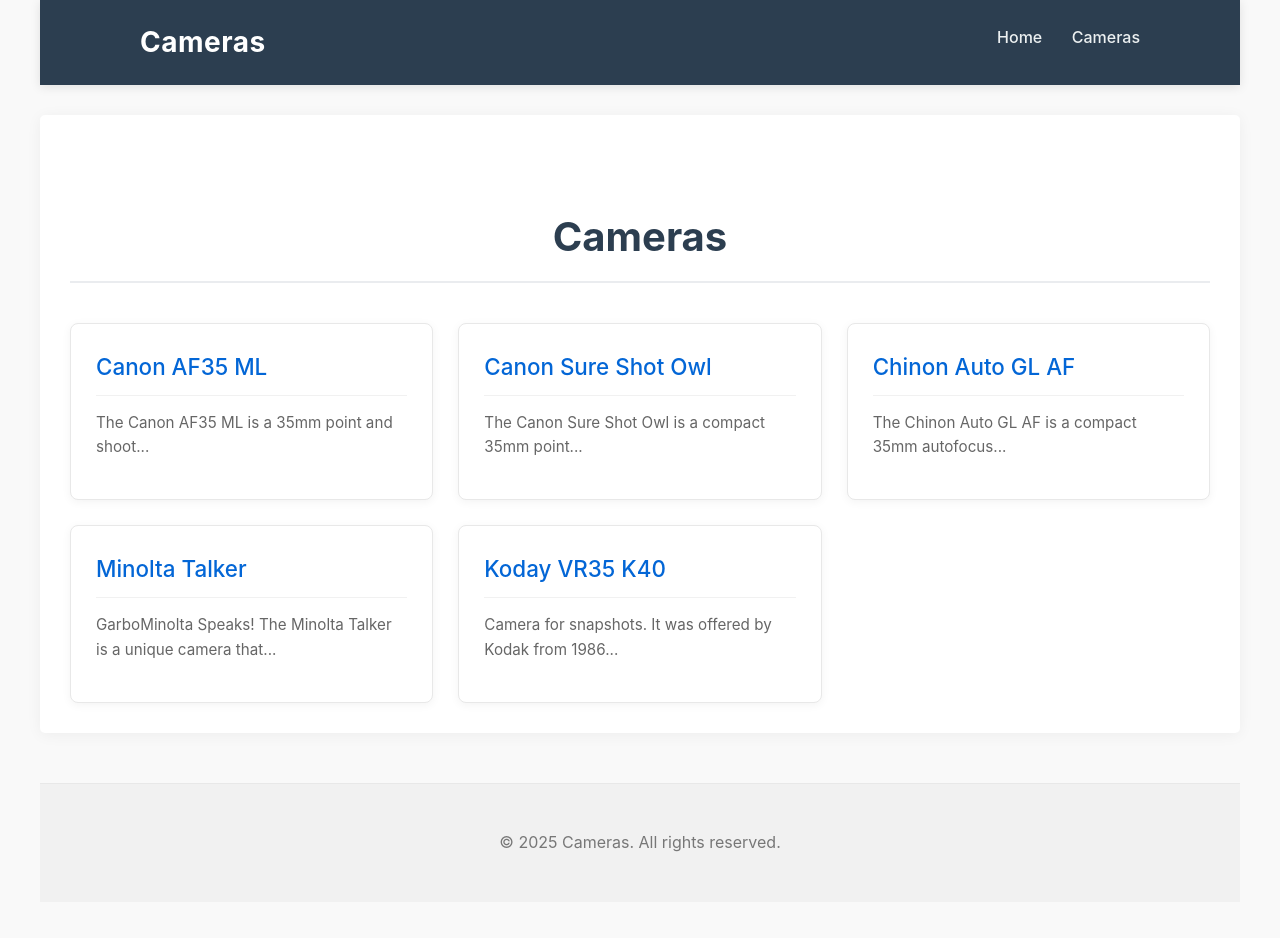
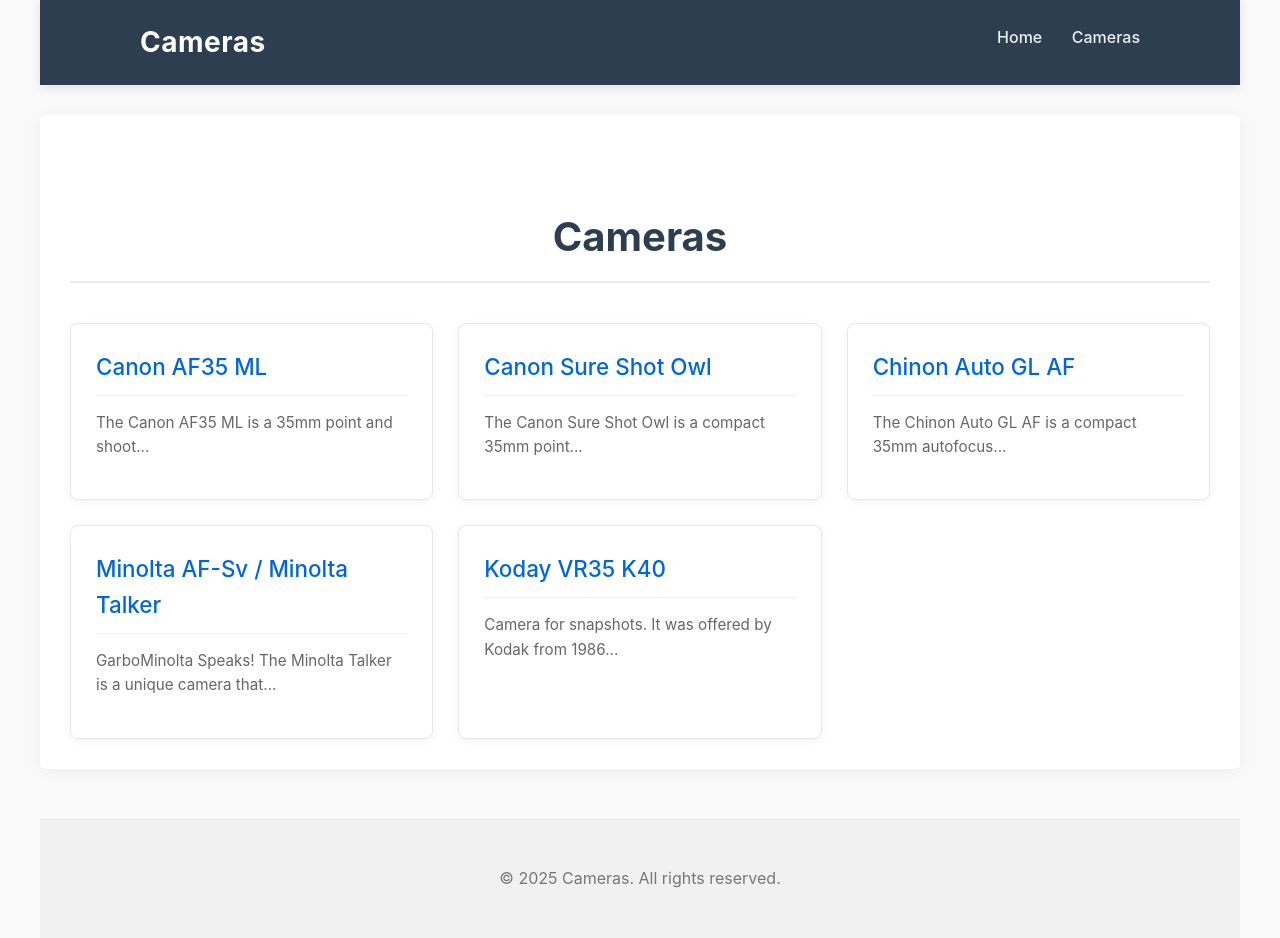
Before and after one commit to novakps/novakps.github.io, a Jekyll site: the page built from cameras.html, in a window 1280 px wide. Built offline with Jekyll 4.4.1, drawn with Linux system fonts in a browser that asks for light colours; before the commit the page ends 902 px from its top, so only the background shows below that.

Commit message:
Minolta AF-sv

```diff
--- a/_data/cameras.yml
+++ b/_data/cameras.yml
@@ -101,7 +101,7 @@
     - DX film speed setting
 
 - id: minolta-talker
-  title: Minolta Talker
+  title: Minolta AF-Sv / Minolta Talker
   description: <del>Garbo</del>Minolta Speaks! The Minolta Talker is a unique camera that provides voice feedback.
   specifications:
     - name: Type
```
Also changed, not shown: 2 other files.
